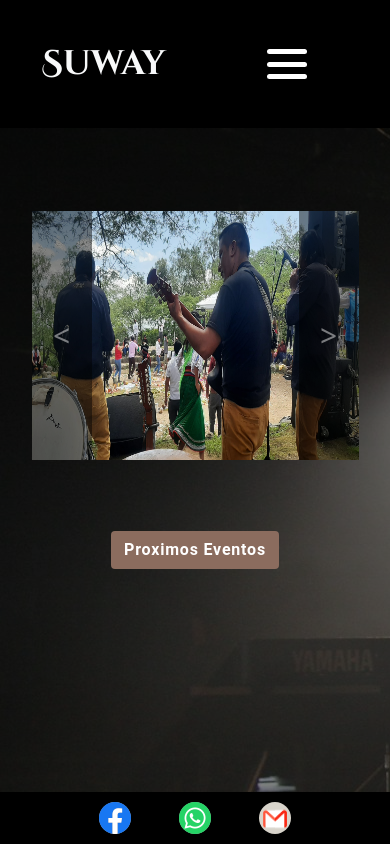
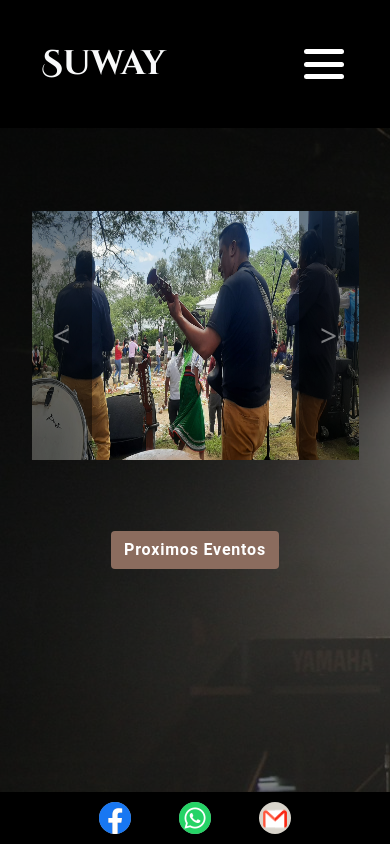
Before and after one commit to antonifarinango/suwayStaticPage, a React (Vite) app: page / in a window 390 px wide. Built offline with nearby package versions, Linux system fonts and the light colour scheme.

Commit message:
encabezado

```diff
--- a/src/components/Encabezado.jsx
+++ b/src/components/Encabezado.jsx
@@ -43,7 +43,7 @@ function Encabezado() {
                         <Link className="nav-link font text-light" to="eventos" onClick={closeMenu}>Eventos</Link>
                     </nav>
                 </div>
-                <div className={`col-xl-6 col-lg-6 ${windowSize.width < 800 ? 'col-sm-6' : 'col-sm-5'} ${windowSize.width < 800 ? 'col-6' : 'col-3'} d-flex justify-content-center align-items-center`}>
+                <div className={`col-xl-6 col-lg-6 ${windowSize.width < 800 ? 'col-sm-6' : 'col-sm-5'} ${windowSize.width < 800 ? 'col-6' : 'col-3'} d-flex justify-content-center align-items-center  `}>
                     <span className="text-encabezado display-4 text-light">Suway</span>
                 </div>
                 <div className={`col-xl-6 col-lg-6 ${windowSize.width < 800 ? 'col-sm-6' : 'col-sm-7'} ${windowSize.width < 800 ? 'col-6' : 'col-9'} d-flex justify-content-center align-items-center`}>
--- a/src/style/encabezado.css
+++ b/src/style/encabezado.css
@@ -77,6 +77,7 @@
         cursor: pointer;
         align-items: center;
         z-index: 1000;
+        margin-left: 75px;
     }
     .container-menuHamburguer-off{
         display: flex;
```
